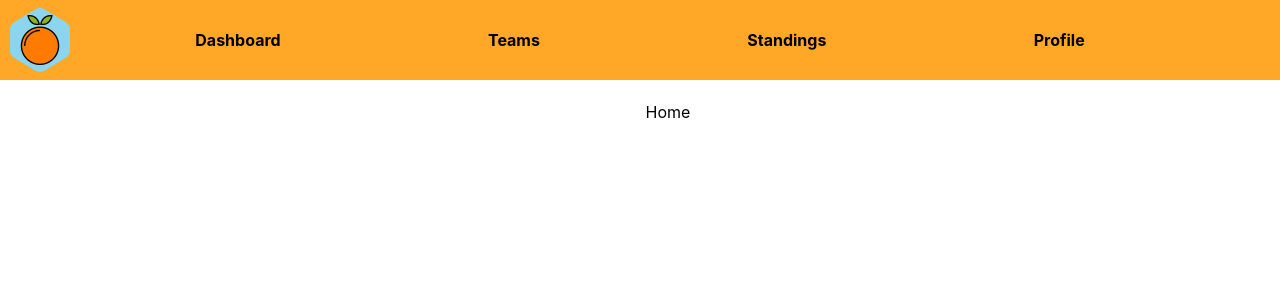
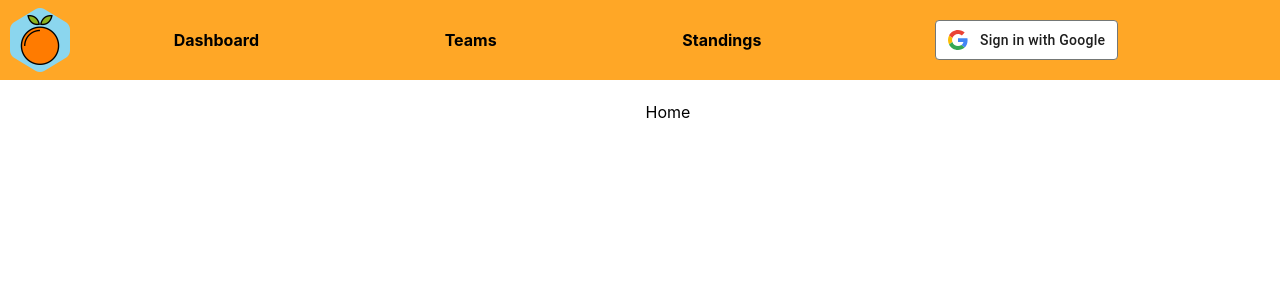
Before and after one commit to jelvir97/juiced_odds, a React (Create React App) app: page / in a window 1280 px wide. Shown: the top 300 px of the page. Built offline with nearby package versions, Linux system fonts and the light colour scheme; no server answers.

Commit message:
google log in

```diff
--- a/src/App.js
+++ b/src/App.js
@@ -1,6 +1,7 @@
 import { Routes, Route } from 'react-router-dom';
 import './App.css';
 import NavigationBar from './NavigationBar';
+import axios from 'axios';
 import NHL_API from './NHL_API';
 import TeamsList from './TeamsList';
 import TeamPage from './TeamPage';
@@ -8,11 +9,37 @@
 import { useState, useEffect } from 'react';
 
 import Dashboard from './Dashboard';
+import UserContext from './UserContext';
 
 function App() {
+  const [user, setUser] = useState()
+
+  useEffect(()=>{
+    const getUser = async () => {
+      try{
+        const {data}= await axios.get("http://localhost:3001/login/success", {
+          withCredentials: "include",
+          headers: {
+           Accept: "application/json",
+            "Content-Type": "application/json",
+           "Access-Control-Allow-Credentials": true,
+         },
+       });
+       setUser(()=> data.user);
+      }catch{
+        return null;
+      }
+  }
+
+    getUser()
+    console.log(user)
+
+  },[])
+
 
   return (
     <div>
+      <UserContext.Provider value={user} >
         <NavigationBar/>
         <div className='flex justify-center w-screen my-5 mx-7'>
           <Routes>
@@ -24,8 +51,7 @@
             <Route path="/" element={<h1>Home</h1>}/>
           </Routes>
         </div>
-
-
+      </UserContext.Provider>
     </div>
 
   );
--- /dev/null
+++ b/src/GoogleButton.js
@@ -0,0 +1,47 @@
+import React from "react";
+
+const GoogleButton = () => {
+
+    const loginWithGoogle = (ev) => {
+        ev.preventDefault();
+        window.open("http://localhost:3001/login/federated/google", "_self");
+    }
+  return (
+    <button className="gsi-material-button" onClick={loginWithGoogle}>
+      <div className="gsi-material-button-state"></div>
+      <div className="gsi-material-button-content-wrapper">
+        <div className="gsi-material-button-icon">
+          <svg
+            version="1.1"
+            xmlns="http://www.w3.org/2000/svg"
+            viewBox="0 0 48 48"
+            xmlnsXlink="http://www.w3.org/1999/xlink"
+            style={{display: "block"}}
+          >
+            <path
+              fill="#EA4335"
+              d="M24 9.5c3.54 0 6.71 1.22 9.21 3.6l6.85-6.85C35.9 2.38 30.47 0 24 0 14.62 0 6.51 5.38 2.56 13.22l7.98 6.19C12.43 13.72 17.74 9.5 24 9.5z"
+            ></path>
+            <path
+              fill="#4285F4"
+              d="M46.98 24.55c0-1.57-.15-3.09-.38-4.55H24v9.02h12.94c-.58 2.96-2.26 5.48-4.78 7.18l7.73 6c4.51-4.18 7.09-10.36 7.09-17.65z"
+            ></path>
+            <path
+              fill="#FBBC05"
+              d="M10.53 28.59c-.48-1.45-.76-2.99-.76-4.59s.27-3.14.76-4.59l-7.98-6.19C.92 16.46 0 20.12 0 24c0 3.88.92 7.54 2.56 10.78l7.97-6.19z"
+            ></path>
+            <path
+              fill="#34A853"
+              d="M24 48c6.48 0 11.93-2.13 15.89-5.81l-7.73-6c-2.15 1.45-4.92 2.3-8.16 2.3-6.26 0-11.57-4.22-13.47-9.91l-7.98 6.19C6.51 42.62 14.62 48 24 48z"
+            ></path>
+            <path fill="none" d="M0 0h48v48H0z"></path>
+          </svg>
+        </div>
+        <span className="gsi-material-button-contents">Sign in with Google</span>
+        <span style={{display: "none"}}>Sign in with Google</span>
+      </div>
+    </button>
+  );
+};
+
+export default GoogleButton;
--- a/src/NavigationBar.js
+++ b/src/NavigationBar.js
@@ -1,9 +1,11 @@
-import React from "react";
+import React, {useContext} from "react";
 import {NavLink} from "react-router-dom"
 import logo from "../src/orange-svgrepo-com.png"
-
+import GoogleButton from "./GoogleButton";
+import UserContext from "./UserContext";
 
 const NavigationBar = ()=>{
+    const user = useContext(UserContext)
     return (
 
             <nav className="flex justify-evenly items-center bg-orange-400 h-20 z-50">
@@ -15,8 +17,11 @@
                                                 transition ease-in-out hover:scale-125 duration-300">Teams</NavLink>
                 <NavLink  to="/standings" className="mx-3 font-bold hover:text-white
                                                     transition ease-in-out hover:scale-125 duration-300">Standings</NavLink>
-                <NavLink  to="/profile" className="mx-3 font-bold hover:text-white
-                                                    transition ease-in-out hover:scale-125 duration-300">Profile</NavLink>
+
+                {user ? <button className="mx-3 font-bold hover:text-white
+                                                    transition ease-in-out hover:scale-125 duration-300">Logout</button> : <GoogleButton />}
+
+
 
             </nav>
 
--- a/src/Spotlight.js
+++ b/src/Spotlight.js
@@ -20,7 +20,7 @@
         for(let i = 0; i<players.length; i+=2){
             arr.push(
                 (
-                    <div className="w-full flex-col justify-center items-center">
+                    <div className="w-full flex-col justify-center items-center" key={players[i].playerId + players[i+1].playerId}>
                         {players[i] ?  <SpotlightPlayerCard key={players[i].playerId} player={players[i]}/>:  ""}
                         {players[i+1] ? <SpotlightPlayerCard key={players[i+1].playerId} player={players[i+1]}/>:  ""}
                     </div>
--- /dev/null
+++ b/src/UserContext.js
@@ -0,0 +1,5 @@
+import React, {createContext} from "react";
+
+const UserContext = createContext()
+
+export default UserContext;
--- a/src/index.css
+++ b/src/index.css
@@ -20,3 +20,107 @@
   /* Add whatever CSS style will make your link look active. The example below (in my case) */
   @apply underline;
 }
+
+.gsi-material-button {
+  -moz-user-select: none;
+  -webkit-user-select: none;
+  -ms-user-select: none;
+  -webkit-appearance: none;
+  background-color: WHITE;
+  background-image: none;
+  border: 1px solid #747775;
+  -webkit-border-radius: 4px;
+  border-radius: 4px;
+  -webkit-box-sizing: border-box;
+  box-sizing: border-box;
+  color: #1f1f1f;
+  cursor: pointer;
+  font-family: 'Roboto', arial, sans-serif;
+  font-size: 14px;
+  height: 40px;
+  letter-spacing: 0.25px;
+  outline: none;
+  overflow: hidden;
+  padding: 0 12px;
+  position: relative;
+  text-align: center;
+  -webkit-transition: background-color .218s, border-color .218s, box-shadow .218s;
+  transition: background-color .218s, border-color .218s, box-shadow .218s;
+  vertical-align: middle;
+  white-space: nowrap;
+  width: auto;
+  max-width: 400px;
+  min-width: min-content;
+}
+
+.gsi-material-button .gsi-material-button-icon {
+  height: 20px;
+  margin-right: 12px;
+  min-width: 20px;
+  width: 20px;
+}
+
+.gsi-material-button .gsi-material-button-content-wrapper {
+  -webkit-align-items: center;
+  align-items: center;
+  display: flex;
+  -webkit-flex-direction: row;
+  flex-direction: row;
+  -webkit-flex-wrap: nowrap;
+  flex-wrap: nowrap;
+  height: 100%;
+  justify-content: space-between;
+  position: relative;
+  width: 100%;
+}
+
+.gsi-material-button .gsi-material-button-contents {
+  -webkit-flex-grow: 1;
+  flex-grow: 1;
+  font-family: 'Roboto', arial, sans-serif;
+  font-weight: 500;
+  overflow: hidden;
+  text-overflow: ellipsis;
+  vertical-align: top;
+}
+
+.gsi-material-button .gsi-material-button-state {
+  -webkit-transition: opacity .218s;
+  transition: opacity .218s;
+  bottom: 0;
+  left: 0;
+  opacity: 0;
+  position: absolute;
+  right: 0;
+  top: 0;
+}
+
+.gsi-material-button:disabled {
+  cursor: default;
+  background-color: #ffffff61;
+  border-color: #1f1f1f1f;
+}
+
+.gsi-material-button:disabled .gsi-material-button-contents {
+  opacity: 38%;
+}
+
+.gsi-material-button:disabled .gsi-material-button-icon {
+  opacity: 38%;
+}
+
+.gsi-material-button:not(:disabled):active .gsi-material-button-state,
+.gsi-material-button:not(:disabled):focus .gsi-material-button-state {
+  background-color: #303030;
+  opacity: 12%;
+}
+
+.gsi-material-button:not(:disabled):hover {
+  -webkit-box-shadow: 0 1px 2px 0 rgba(60, 64, 67, .30), 0 1px 3px 1px rgba(60, 64, 67, .15);
+  box-shadow: 0 1px 2px 0 rgba(60, 64, 67, .30), 0 1px 3px 1px rgba(60, 64, 67, .15);
+}
+
+.gsi-material-button:not(:disabled):hover .gsi-material-button-state {
+  background-color: #303030;
+  opacity: 8%;
+}
```
